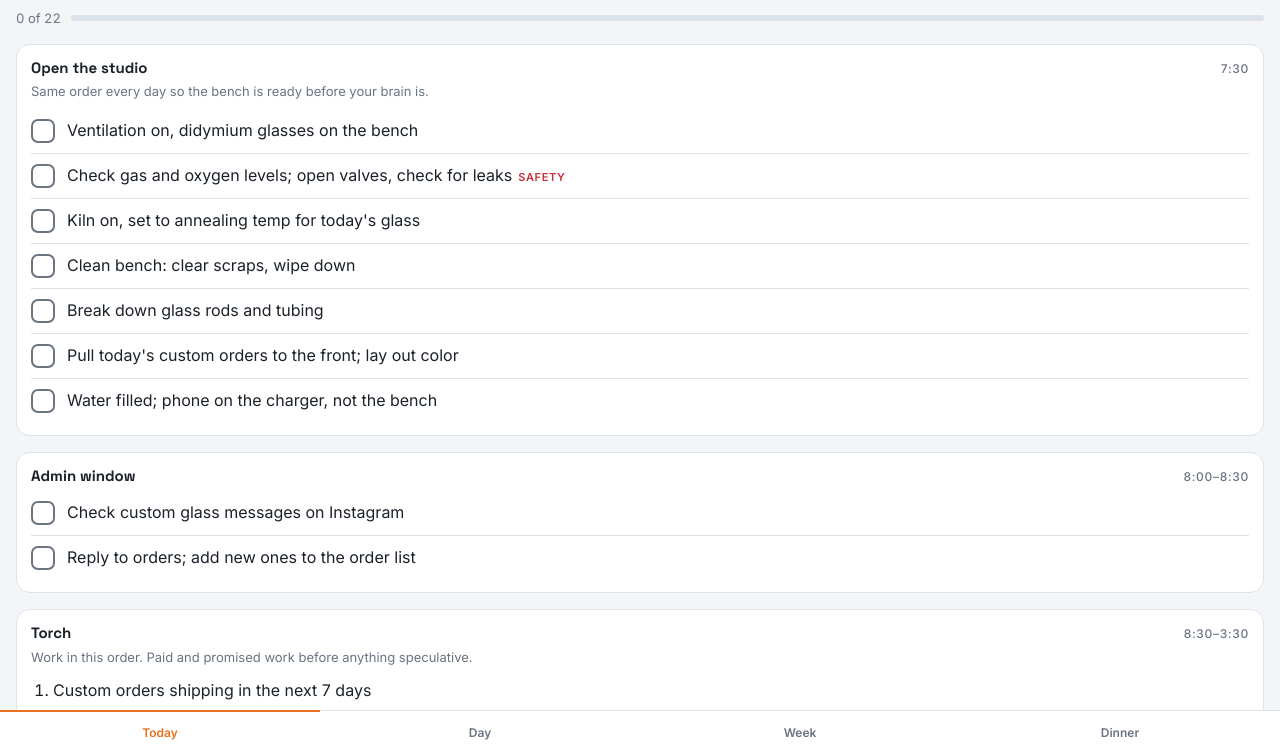
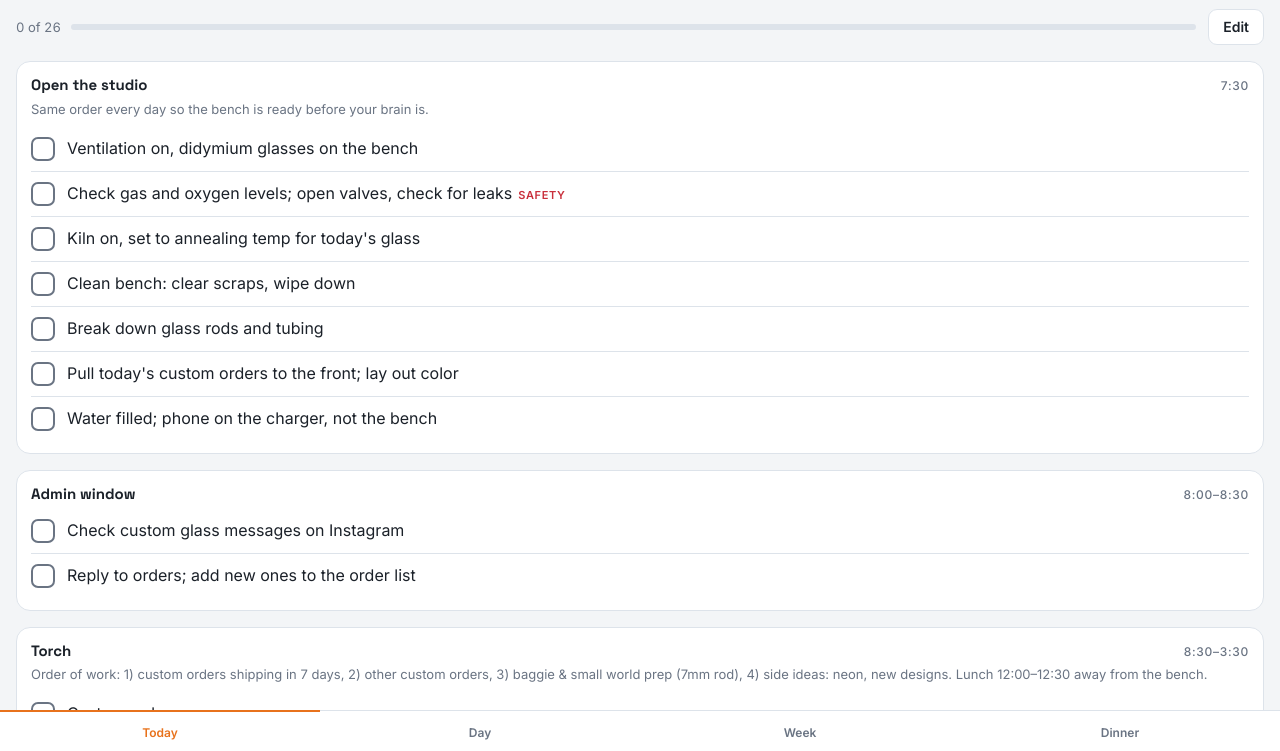
Before and after one commit to jaysantmyer-spec/studio-routine, a plain HTML site: page index.html in a window 1280 px wide. Shown: the part 49-800 px from the top of the page. Drawn offline with Linux system fonts and the light colour scheme.

Commit message:
Add edit mode: add, rename, reorder and delete tasks and sections
Co-Authored-By: Claude Fable 5.1 <noreply@anthropic.com>
Claude-Session: https://claude.ai/code/session_01BMSVCnqfZ3spexgHD26mZW

```diff
--- a/index.html
+++ b/index.html
@@ -71,6 +71,22 @@ nav{display:flex;border-top:1px solid var(--line);background:var(--card);padding
 nav button{flex:1;background:none;border:0;padding:12px 4px 10px;font:inherit;font-size:12px;font-weight:600;color:var(--muted);cursor:pointer;border-top:2px solid transparent;margin-top:-1px}
 nav button[aria-selected="true"]{color:var(--accent);border-top-color:var(--accent)}
 nav button:focus-visible{outline:2px solid var(--accent);outline-offset:-2px}
+.toolbar{display:flex;align-items:center;gap:12px}
+.toolbar .progress{flex:1}
+.btn{background:var(--card);border:1px solid var(--line);color:var(--fg);border-radius:9px;padding:7px 14px;font:inherit;font-size:14px;font-weight:600;cursor:pointer}
+.btn.primary{background:var(--accent);border-color:var(--accent);color:var(--accent-fg)}
+.btn:focus-visible{outline:2px solid var(--accent);outline-offset:2px}
+.editbar{display:flex;gap:8px;flex-wrap:wrap;justify-content:flex-end}
+#sections{display:flex;flex-direction:column;gap:16px}
+.editing h2 input,.editing li.task input[type=text]{flex:1;font:inherit;background:none;border:0;border-bottom:1px solid var(--line);color:var(--fg);padding:2px 0;min-width:0}
+.editing h2 input{font-family:var(--font-head);font-weight:700;font-size:15px}
+.editing h2 input.time{flex:0 0 72px;text-align:right;font-family:var(--font-body);font-weight:500;font-size:12px;color:var(--muted)}
+.icon{background:none;border:0;color:var(--muted);font:inherit;font-size:18px;line-height:1;padding:2px 6px;cursor:pointer;flex:none}
+.icon:hover{color:var(--warn)}
+.icon.up:hover,.icon.down:hover{color:var(--accent)}
+.addtask{background:none;border:1px dashed var(--line);color:var(--muted);border-radius:8px;padding:8px;font:inherit;font-size:13px;width:100%;cursor:pointer;margin-top:8px}
+.hint.editable{display:block;width:100%;box-sizing:border-box}
+.editing .hint textarea{width:100%;box-sizing:border-box;font:inherit;font-size:13px;color:var(--muted);background:none;border:1px solid var(--line);border-radius:6px;padding:6px;resize:vertical;min-height:40px}
 .reset{align-self:flex-end;background:none;border:1px solid var(--line);color:var(--muted);border-radius:8px;padding:6px 12px;font:inherit;font-size:13px;cursor:pointer}
 @media (prefers-reduced-motion:reduce){.bar i{transition:none}}
 </style>
@@ -78,74 +94,17 @@ nav button:focus-visible{outline:2px solid var(--accent);outline-offset:-2px}
 <header><h1>Studio Routine</h1><div id="date"></div></header>
 <main>
 <div class="view" id="v-today">
-  <div class="progress"><span id="pct">0 of 0</span><div class="bar"><i id="barfill"></i></div></div>
-
-  <section>
-    <h2>Open the studio <small>7:30</small></h2>
-    <p class="hint">Same order every day so the bench is ready before your brain is.</p>
-    <ul id="open">
-      <li class="task"><input type="checkbox" id="o1"><label for="o1">Ventilation on, didymium glasses on the bench</label></li>
-      <li class="task"><input type="checkbox" id="o2"><label for="o2">Check gas and oxygen levels; open valves, check for leaks<span class="safety">safety</span></label></li>
-      <li class="task"><input type="checkbox" id="o3"><label for="o3">Kiln on, set to annealing temp for today's glass</label></li>
-      <li class="task"><input type="checkbox" id="o4"><label for="o4">Clean bench: clear scraps, wipe down</label></li>
-      <li class="task"><input type="checkbox" id="o5"><label for="o5">Break down glass rods and tubing</label></li>
-      <li class="task"><input type="checkbox" id="o6"><label for="o6">Pull today's custom orders to the front; lay out color</label></li>
-      <li class="task"><input type="checkbox" id="o7"><label for="o7">Water filled; phone on the charger, not the bench</label></li>
-    </ul>
-  </section>
-
-  <section>
-    <h2>Admin window <small>8:00–8:30</small></h2>
-    <ul>
-      <li class="task"><input type="checkbox" id="a1"><label for="a1">Check custom glass messages on Instagram</label></li>
-      <li class="task"><input type="checkbox" id="a2"><label for="a2">Reply to orders; add new ones to the order list</label></li>
-    </ul>
-  </section>
-
-  <section>
-    <h2>Torch <small>8:30–3:30</small></h2>
-    <p class="hint">Work in this order. Paid and promised work before anything speculative.</p>
-    <ol>
-      <li>Custom orders shipping in the next 7 days</li>
-      <li>Other custom orders, oldest first</li>
-      <li>Baggie prep &amp; small world prep (7mm rod)</li>
-      <li>Side ideas: neon, new designs</li>
-    </ol>
-    <p class="hint" style="margin-top:8px">Lunch 12:00–12:30, away from the bench. Side ideas only after one full torch block of order and stock work.</p>
-  </section>
-
-  <section>
-    <h2>Photos &amp; post <small>3:30–4:00</small></h2>
-    <ul>
-      <li class="task"><input type="checkbox" id="p1"><label for="p1">Take pictures of finished work</label></li>
-      <li class="task"><input type="checkbox" id="p2"><label for="p2">Make or schedule 1–2 posts</label></li>
-    </ul>
-  </section>
-
-  <section>
-    <h2>Close the studio <small>4:00</small></h2>
-    <ul>
-      <li class="task"><input type="checkbox" id="c1"><label for="c1">Torch off; close oxygen and gas tank valves<span class="safety">safety</span></label></li>
-      <li class="task"><input type="checkbox" id="c2"><label for="c2">Bleed the gas lines; gauges read zero<span class="safety">safety</span></label></li>
-      <li class="task"><input type="checkbox" id="c3"><label for="c3">Finished pieces into the kiln on the anneal cycle</label></li>
-      <li class="task"><input type="checkbox" id="c4"><label for="c4">Scrap glass to cullet bin; sharp bits off the floor</label></li>
-      <li class="task"><input type="checkbox" id="c5"><label for="c5">Pack and mail outgoing orders; print labels</label></li>
-      <li class="task"><input type="checkbox" id="c6"><label for="c6">Update order list: shipped / mid-build</label></li>
-      <li class="task"><input type="checkbox" id="c7"><label for="c7">Note what's first on the torch tomorrow</label></li>
-      <li class="task"><input type="checkbox" id="c8"><label for="c8">Ventilation off, lights off, door locked</label></li>
-    </ul>
-  </section>
-
-  <section>
-    <h2>Dinner <small>by 5:30</small></h2>
-    <ul>
-      <li class="task"><input type="checkbox" id="d1"><label for="d1">4:00 — take anything frozen out, preheat oven</label></li>
-      <li class="task"><input type="checkbox" id="d2"><label for="d2">4:45 — start cooking</label></li>
-      <li class="task"><input type="checkbox" id="d3"><label for="d3">5:30 — dinner on the table</label></li>
-    </ul>
-  </section>
-
-  <button class="reset" id="reset" type="button">Reset today</button>
+  <div class="toolbar">
+    <div class="progress"><span id="pct">0 of 0</span><div class="bar"><i id="barfill"></i></div></div>
+    <button class="btn" id="editbtn" type="button">Edit</button>
+  </div>
+  <div id="sections"></div>
+  <div class="editbar" id="editbar" hidden>
+    <button class="btn" id="addsec" type="button">+ Section</button>
+    <button class="btn" id="restore" type="button">Restore defaults</button>
+    <button class="btn primary" id="savebtn" type="button">Save</button>
+  </div>
+  <button class="reset" id="reset" type="button">Reset today's checks</button>
 </div>
 
 <div class="view" id="v-day" hidden>
@@ -206,15 +165,81 @@ nav button:focus-visible{outline:2px solid var(--accent);outline-offset:-2px}
   var days=['Sun','Mon','Tue','Wed','Thu','Fri','Sat'];
   document.getElementById('date').textContent=days[now.getDay()]+' '+now.toLocaleDateString(undefined,{month:'short',day:'numeric'});
 
-  // Daily checklist, keyed by date so it resets every morning
-  var boxes=Array.prototype.slice.call(document.querySelectorAll('#v-today input[type=checkbox]'));
+  // Routine data: sections of tasks, editable and saved on this device
+  var DEFAULTS=[
+    {t:'Open the studio',w:'7:30',h:'Same order every day so the bench is ready before your brain is.',items:[
+      {x:'Ventilation on, didymium glasses on the bench'},{x:'Check gas and oxygen levels; open valves, check for leaks',s:1},{x:"Kiln on, set to annealing temp for today's glass"},{x:'Clean bench: clear scraps, wipe down'},{x:'Break down glass rods and tubing'},{x:"Pull today's custom orders to the front; lay out color"},{x:'Water filled; phone on the charger, not the bench'}]},
+    {t:'Admin window',w:'8:00–8:30',h:'',items:[{x:'Check custom glass messages on Instagram'},{x:'Reply to orders; add new ones to the order list'}]},
+    {t:'Torch',w:'8:30–3:30',h:'Order of work: 1) custom orders shipping in 7 days, 2) other custom orders, 3) baggie & small world prep (7mm rod), 4) side ideas: neon, new designs. Lunch 12:00–12:30 away from the bench.',items:[{x:'Custom orders'},{x:'Baggie prep'},{x:'Small world prep (7mm rod)'},{x:'Side ideas (only after a full block of order/stock work)'}]},
+    {t:'Photos & post',w:'3:30–4:00',h:'',items:[{x:'Take pictures of finished work'},{x:'Make or schedule 1–2 posts'}]},
+    {t:'Close the studio',w:'4:00',h:'',items:[
+      {x:'Torch off; close oxygen and gas tank valves',s:1},{x:'Bleed the gas lines; gauges read zero',s:1},{x:'Finished pieces into the kiln on the anneal cycle'},{x:'Scrap glass to cullet bin; sharp bits off the floor'},{x:'Pack and mail outgoing orders; print labels'},{x:'Update order list: shipped / mid-build'},{x:"Note what's first on the torch tomorrow"},{x:'Ventilation off, lights off, door locked'}]},
+    {t:'Dinner',w:'by 5:30',h:'',items:[{x:'4:00 — take anything frozen out, preheat oven'},{x:'4:45 — start cooking'},{x:'5:30 — dinner on the table'}]}
+  ];
+  var RK='sr-routine';
+  var routine;try{routine=JSON.parse(store.get(RK)||'null')}catch(e){}
+  if(!routine||!routine.length)routine=JSON.parse(JSON.stringify(DEFAULTS));
+  routine.forEach(function(sec){sec.items.forEach(function(it){if(!it.id)it.id='t'+Math.random().toString(36).slice(2,9)})});
   var key='sr-'+dayKey;
-  var saved={};try{saved=JSON.parse(store.get(key)||'{}')}catch(e){}
-  boxes.forEach(function(b){b.checked=!!saved[b.id];b.addEventListener('change',save)});
-  function save(){var o={};boxes.forEach(function(b){if(b.checked)o[b.id]=1});store.set(key,JSON.stringify(o));progress()}
-  function progress(){var d=boxes.filter(function(b){return b.checked}).length;document.getElementById('pct').textContent=d+' of '+boxes.length;document.getElementById('barfill').style.width=(100*d/boxes.length)+'%'}
-  progress();
-  document.getElementById('reset').addEventListener('click',function(){boxes.forEach(function(b){b.checked=false});save()});
+  var checks={};try{checks=JSON.parse(store.get(key)||'{}')}catch(e){}
+  var editing=false, draft=null;
+  var secEl=document.getElementById('sections');
+
+  function el(tag,cls,txt){var e=document.createElement(tag);if(cls)e.className=cls;if(txt!=null)e.textContent=txt;return e}
+  function saveChecks(){store.set(key,JSON.stringify(checks));progress()}
+  function progress(){var all=[];routine.forEach(function(s){s.items.forEach(function(i){all.push(i.id)})});var d=all.filter(function(id){return checks[id]}).length;document.getElementById('pct').textContent=d+' of '+all.length;document.getElementById('barfill').style.width=(all.length?100*d/all.length:0)+'%'}
+
+  function render(){
+    secEl.innerHTML='';
+    var data=editing?draft:routine;
+    secEl.className=editing?'editing':'';
+    data.forEach(function(sec,si){
+      var section=el('section');
+      var h2=el('h2');
+      if(editing){
+        var ti=el('input');ti.value=sec.t;ti.placeholder='Section name';ti.id='sec'+si;ti.addEventListener('input',function(){sec.t=ti.value});
+        var wi=el('input','time');wi.value=sec.w;wi.placeholder='time';wi.id='secw'+si;wi.addEventListener('input',function(){sec.w=wi.value});
+        var del=el('button','icon','×');del.type='button';del.title='Delete section';del.addEventListener('click',function(){draft.splice(si,1);render()});
+        h2.appendChild(ti);h2.appendChild(wi);h2.appendChild(del);
+      }else{h2.textContent=sec.t;if(sec.w){var sm=el('small',null,sec.w);h2.appendChild(sm)}}
+      section.appendChild(h2);
+      if(editing){var hp=el('p','hint');var ta=el('textarea');ta.value=sec.h||'';ta.placeholder='Note under this section (optional)';ta.id='sech'+si;ta.addEventListener('input',function(){sec.h=ta.value});hp.appendChild(ta);section.appendChild(hp)}
+      else if(sec.h){section.appendChild(el('p','hint',sec.h))}
+      var ul=el('ul');
+      sec.items.forEach(function(it,ii){
+        var li=el('li','task');
+        if(editing){
+          var inp=el('input');inp.type='text';inp.value=it.x;inp.id='e'+it.id;inp.placeholder='Task';inp.setAttribute('aria-label','Task');inp.addEventListener('input',function(){it.x=inp.value});
+          var up=el('button','icon up','↑');up.type='button';up.title='Move up';up.disabled=ii===0;up.addEventListener('click',function(){sec.items.splice(ii-1,0,sec.items.splice(ii,1)[0]);render()});
+          var dn=el('button','icon down','↓');dn.type='button';dn.title='Move down';dn.disabled=ii===sec.items.length-1;dn.addEventListener('click',function(){sec.items.splice(ii+1,0,sec.items.splice(ii,1)[0]);render()});
+          var rm=el('button','icon','×');rm.type='button';rm.title='Delete task';rm.addEventListener('click',function(){sec.items.splice(ii,1);render()});
+          li.appendChild(inp);li.appendChild(up);li.appendChild(dn);li.appendChild(rm);
+        }else{
+          var cb=el('input');cb.type='checkbox';cb.id=it.id;cb.checked=!!checks[it.id];cb.addEventListener('change',function(){if(cb.checked)checks[it.id]=1;else delete checks[it.id];saveChecks()});
+          var lab=el('label',null,it.x);lab.htmlFor=it.id;if(it.s)lab.appendChild(el('span','safety','safety'));
+          li.appendChild(cb);li.appendChild(lab);
+        }
+        ul.appendChild(li);
+      });
+      section.appendChild(ul);
+      if(editing){var add=el('button','addtask','+ Add task');add.type='button';add.addEventListener('click',function(){sec.items.push({id:'t'+Math.random().toString(36).slice(2,9),x:''});render();var f=document.getElementById('e'+sec.items[sec.items.length-1].id);if(f)f.focus()});section.appendChild(add)}
+      secEl.appendChild(section);
+    });
+    document.getElementById('editbar').hidden=!editing;
+    document.getElementById('reset').hidden=editing;
+    document.getElementById('editbtn').textContent=editing?'Cancel':'Edit';
+    progress();
+  }
+  document.getElementById('editbtn').addEventListener('click',function(){editing=!editing;draft=editing?JSON.parse(JSON.stringify(routine)):null;render()});
+  document.getElementById('savebtn').addEventListener('click',function(){
+    draft.forEach(function(s){s.items=s.items.filter(function(i){return i.x.trim()})});
+    routine=draft.filter(function(s){return s.t.trim()||s.items.length});
+    store.set(RK,JSON.stringify(routine));editing=false;draft=null;render();
+  });
+  document.getElementById('addsec').addEventListener('click',function(){draft.push({t:'',w:'',h:'',items:[]});render();var f=document.getElementById('sec'+(draft.length-1));if(f)f.focus()});
+  document.getElementById('restore').addEventListener('click',function(){draft=JSON.parse(JSON.stringify(DEFAULTS));render()});
+  document.getElementById('reset').addEventListener('click',function(){checks={};saveChecks();render()});
+  render();
 
   // Day schedule with the current block highlighted
   var blocks=[['7:20','Family out the door',440],['7:30','Open the studio',450],['8:00','Admin: messages & orders',480],['8:30','Torch block 1 — custom orders, prep',510],['12:00','Break, away from the bench',720],['12:30','Torch block 2 — finish, then side ideas',750],['3:30','Photos & post',930],['4:00','Close & ship; start dinner prep',960],['4:45','Cook',1045],['5:30','Dinner',1110]];
--- a/sw.js
+++ b/sw.js
@@ -1,4 +1,4 @@
-const C='studio-routine-v1';const F=['./','./index.html','./manifest.json','./icon.svg'];
+const C='studio-routine-v2';const F=['./','./index.html','./manifest.json','./icon.svg'];
 self.addEventListener('install',e=>e.waitUntil(caches.open(C).then(c=>c.addAll(F))));
 self.addEventListener('activate',e=>e.waitUntil(caches.keys().then(k=>Promise.all(k.filter(x=>x!==C).map(x=>caches.delete(x))))));
 self.addEventListener('fetch',e=>e.respondWith(caches.match(e.request).then(r=>r||fetch(e.request))));
```
